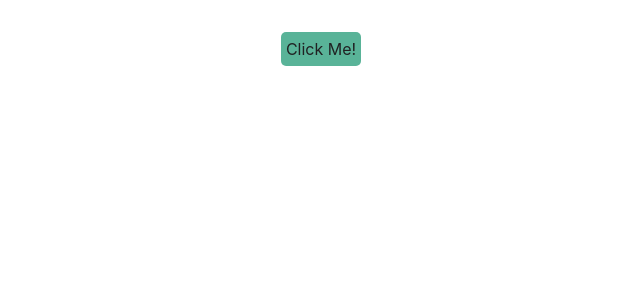
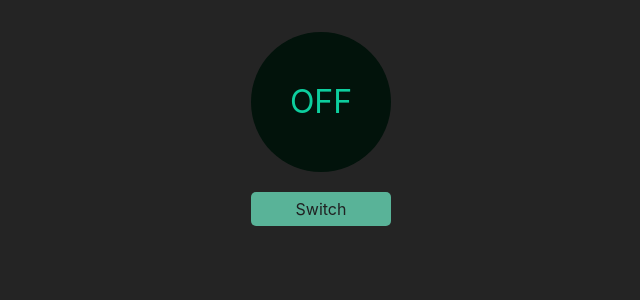
Before and after one commit to shanil07/react-unit-testing-intro, a React (Vite) app: page / in a window 1280 px wide. Shown: the top 300 px of the page, without its empty margins (319-959 px from the left). Built offline with nearby package versions, Linux system fonts and the light colour scheme.

Commit message:
Add use case for useToggle

```diff
--- a/src/App.css
+++ b/src/App.css
@@ -2,6 +2,36 @@
   max-width: 1280px;
   margin: 0 auto;
   padding: 2rem;
+}
+
+.container {
+  display: flex;
+  flex-direction: column;
+  justify-content: center;
+}
+
+.result {
+  display: flex;
+  justify-content: center;
+  align-items: center;
+  width: 100px;
+  height: 100px;
+  font-size: 2rem;
+  padding: 20px;
+  border-radius: 99%;
+  color: #afd2e9;
+  margin-bottom: 20px;
+  transition: all;
+  transition-duration: 2s;
+}
+
+.active {
+  color: #02130b;
+  background-color: #0dce9e;
+}
+.inactive {
+  background-color: #02130b;
+  color: #0dce9e;
 }
 
 @keyframes logo-spin {
--- a/src/App.tsx
+++ b/src/App.tsx
@@ -3,13 +3,20 @@ import reactLogo from "./assets/react.svg";
 import viteLogo from "/vite.svg";
 import "./App.css";
 import { Button } from "./components/Button";
+import { useToggle } from "./hooks/useToggle";
+import classNames from "classnames";
 
 function App() {
-  const [count, setCount] = useState(0);
+  const [active, toggle] = useToggle(false);
 
   return (
     <div className="container">
-      <Button variant="primary">Click Me!</Button>
+      <div className={classNames("result", active ? "active" : "inactive")}>
+        {active ? "ON" : "OFF"}
+      </div>
+      <Button variant="primary" onClick={toggle}>
+        Switch
+      </Button>
     </div>
   );
 }
--- a/src/hooks/useToggle.ts
+++ b/src/hooks/useToggle.ts
@@ -5,7 +5,7 @@ const useToggle = (initialValue?: boolean) => {
   const toggle = () => {
     setActive((prev) => !prev);
   };
-  return { active, toggle };
+  return [active, toggle] as const;
 };
 
 export { useToggle };
--- a/src/index.css
+++ b/src/index.css
@@ -40,7 +40,6 @@ input[type="reset"] {
 @media (prefers-color-scheme: light) {
   :root {
     color: #213547;
-    background-color: #ffffff;
   }
   a:hover {
     color: #747bff;
```
